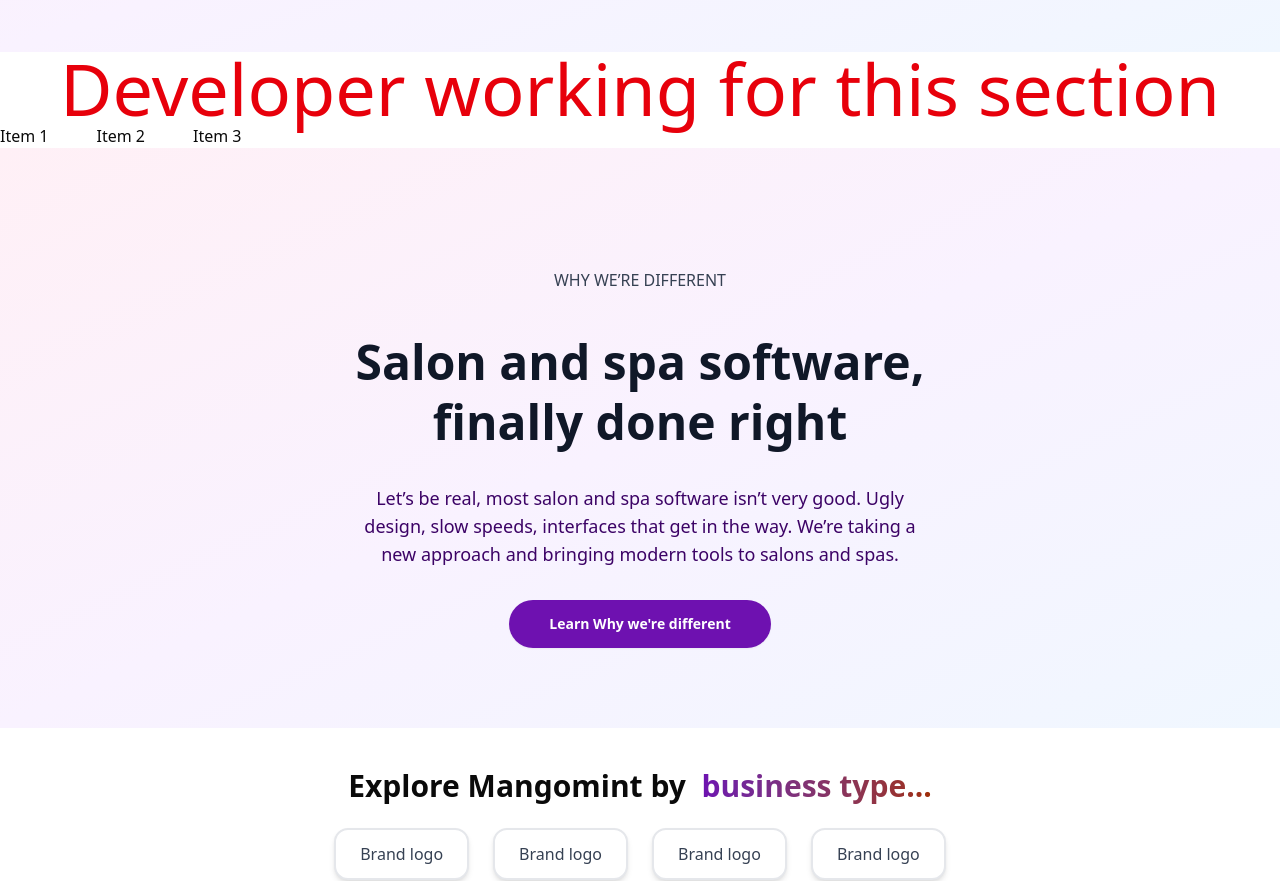
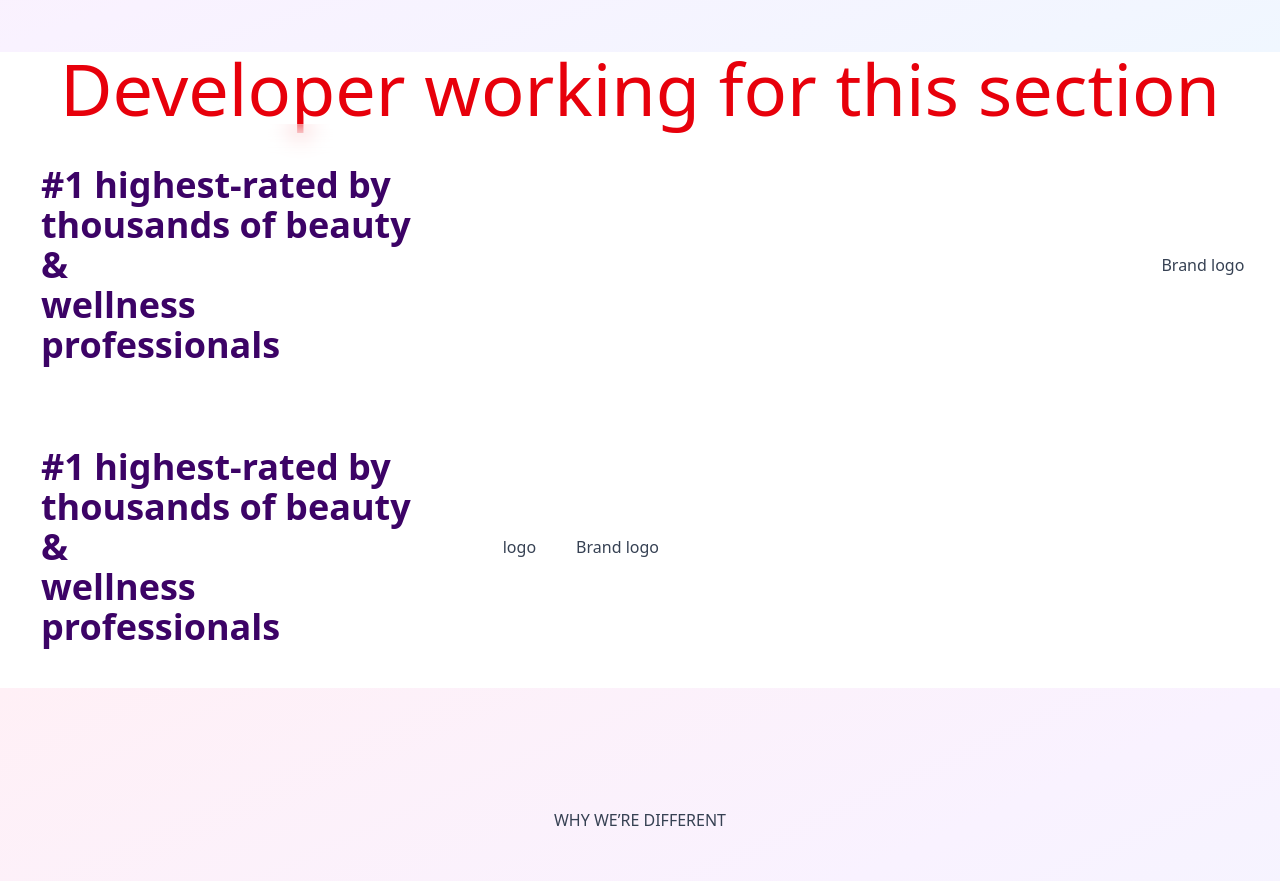
Before and after one commit to tahmidwevloper/Parlouriya-landing, a Next.js app: page / in a window 1280 px wide. Shown: the part 440-1321 px from the top of the page. Built offline with nearby package versions, Linux system fonts and the light colour scheme.

Commit message:
Feature section added [Resposiveness not done]

```diff
--- a/app/globals.css
+++ b/app/globals.css
@@ -120,3 +120,30 @@
     @apply bg-background text-foreground;
   }
 }
+
+/* Animation */
+@keyframes scrollLeft {
+  0% {
+    transform: translateX(100%);
+  }
+  100% {
+    transform: translateX(-100%);
+  }
+}
+
+.scroll-animation-left {
+  animation: scrollLeft 80s linear infinite;
+}
+
+@keyframes scrollRight {
+  0% {
+    transform: translateX(-100%);
+  }
+  100% {
+    transform: translateX(100%);
+  }
+}
+
+.scroll-animation-right {
+  animation: scrollRight 80s linear infinite;
+}
--- a/components/sections/Ratings.tsx
+++ b/components/sections/Ratings.tsx
@@ -2,16 +2,58 @@ import React from "react";
 
 const Ratings = () => {
   return (
-    <div className="overflow-hidden whitespace-nowrap">
-      <div className="inline-block animate-scrollRight">
-        <div className="flex space-x-12">
-          {/* Your items here */}
-          <span>Item 1</span>
-          <span>Item 2</span>
-          <span>Item 3</span>
+    <>
+      <div className="flex justify-center items-center gap-8">
+        <div className="relative flex items-center justify-between bg-white/5 p-10 rounded-xl overflow-hidden border border-white/10 backdrop-blur-md">
+          {/* Text content */}
+          <h2 className="text-2xl text-purple-950 md:text-4xl font-bold .text-white z-10">
+            #1 highest-rated by <br /> thousands of beauty & <br /> wellness
+            professionals
+          </h2>{" "}
+          {/**{/** Go to up when its medium device, text no.1 */}
+          <div className="absolute right-0 top-0 h-full w-1/2 pointer-events-none">
+            <div className="h-full w-full bg-white/0 backdrop-blur-xs rounded-l-full mask-fade-left" />
+          </div>
+        </div>
+
+        <div className="overflow-hidden bg-none py-8">
+          <div className="whitespace-nowrap flex gap-10 scroll-animation-left">
+            <p className="font-medium text-gray-700">Brand logo</p>
+            <p className="font-medium text-gray-700">Brand logo</p>
+            <p className="font-medium text-gray-700">Brand logo</p>
+            <p className="font-medium text-gray-700">Brand logo</p>
+            <p className="font-medium text-gray-700">Brand logo</p>
+            <p className="font-medium text-gray-700">Brand logo</p>
+            <p className="font-medium text-gray-700">Brand logo</p>
+          </div>
         </div>
       </div>
-    </div>
+      <div className="flex justify-center items-center gap-8">
+        <div className="relative flex items-center justify-between bg-white/5 p-10 rounded-xl overflow-hidden border border-white/10 backdrop-blur-md">
+          {/* Text content */}
+          <h2 className="text-2xl text-purple-950 md:text-4xl font-bold .text-white z-10">
+            #1 highest-rated by <br /> thousands of beauty & <br /> wellness
+            professionals
+          </h2>{" "}
+          {/** Go to up when its medium device, text no.2 */}
+          <div className="absolute right-0 top-0 h-full w-1/2 pointer-events-none">
+            <div className="h-full w-full bg-white/0 backdrop-blur-xs rounded-l-full mask-fade-left" />
+          </div>
+        </div>
+
+        <div className="overflow-hidden bg-none py-8">
+          <div className="whitespace-nowrap flex gap-10 scroll-animation-right">
+            <p className="font-medium text-gray-700">Brand logo</p>
+            <p className="font-medium text-gray-700">Brand logo</p>
+            <p className="font-medium text-gray-700">Brand logo</p>
+            <p className="font-medium text-gray-700">Brand logo</p>
+            <p className="font-medium text-gray-700">Brand logo</p>
+            <p className="font-medium text-gray-700">Brand logo</p>
+            <p className="font-medium text-gray-700">Brand logo</p>
+          </div>
+        </div>
+      </div>
+    </>
   );
 };
 
```
